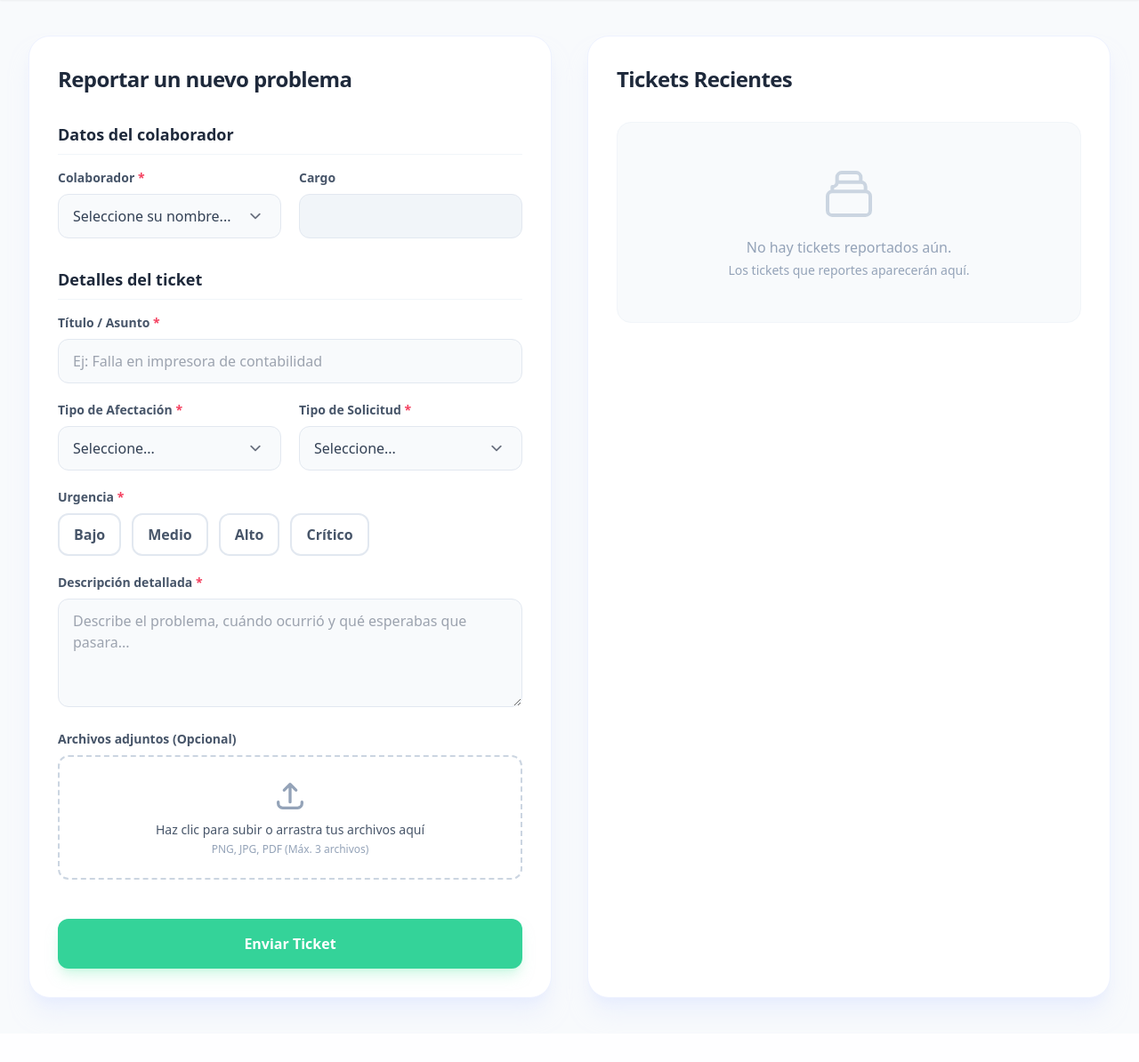
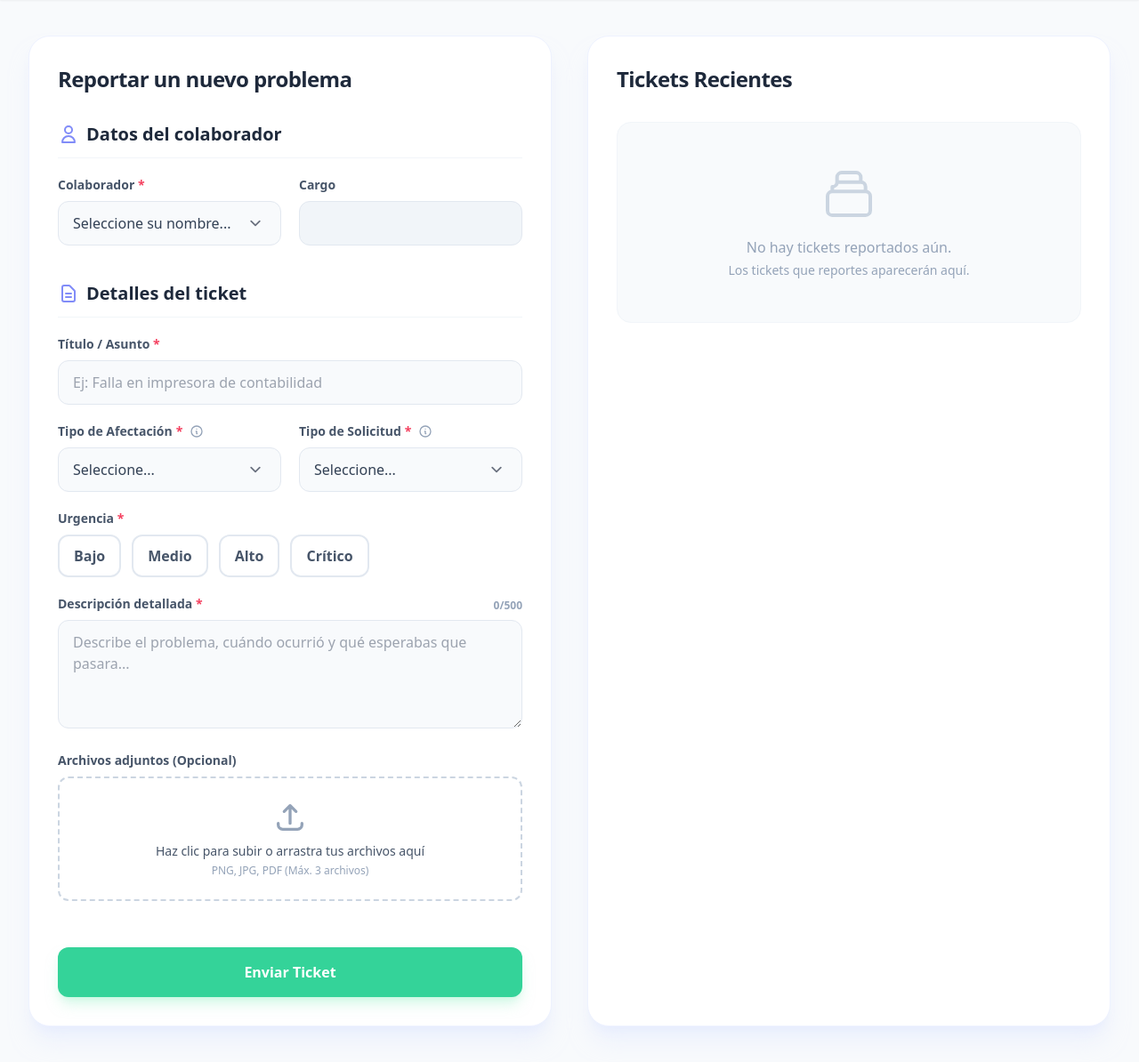
Before and after one commit to totalagroapps/Tickets-manufacturas, a FastAPI app: template templates/cliente_dashboard.html in a window 1280 px wide. Shown: the part 81-1275 px from the top of the page at 89% size. Before the commit the page ends 1220 px from the top, so only its background shows below. Run offline with FastAPI, Linux system fonts and the light colour scheme; the template is opened without the code that fills it, so the values that code supplies are empty; some libraries are stand-ins or nearby versions.

Commit message:
ui: Refinamientos visuales (tooltips, contador, colores en pills, header)

```diff
--- a/templates/base.html
+++ b/templates/base.html
@@ -21,7 +21,7 @@
                     </a>
                 </div>
                 <div class="flex items-center gap-3">
-                    <button id="installAppBtn" class="hidden bg-indigo-100 hover:bg-indigo-200 text-indigo-700 px-3 sm:px-4 py-1.5 sm:py-2 rounded-full text-xs sm:text-sm font-bold transition-colors shadow-sm flex items-center gap-1.5">
+                    <button id="installAppBtn" class="hidden bg-transparent hover:bg-indigo-50 text-indigo-500 border border-indigo-200 px-3 sm:px-4 py-1.5 sm:py-2 rounded-full text-xs sm:text-sm font-bold transition-colors flex items-center gap-1.5">
                         <svg class="w-4 h-4" fill="none" viewBox="0 0 24 24" stroke="currentColor"><path stroke-linecap="round" stroke-linejoin="round" stroke-width="2" d="M4 16v1a3 3 0 003 3h10a3 3 0 003-3v-1m-4-4l-4 4m0 0l-4-4m4 4V4" /></svg>
                         <span class="hidden sm:inline">Instalar App</span>
                         <span class="sm:hidden">Instalar</span>
--- a/templates/cliente_dashboard.html
+++ b/templates/cliente_dashboard.html
@@ -22,12 +22,15 @@
         <form action="/tickets" method="POST" id="ticketForm" novalidate class="w-full">
 
             <!-- SECCIÓN 1: Datos del colaborador -->
-            <div class="mb-8">
-                <h3 class="text-lg font-bold text-slate-800 mb-4 border-b border-slate-100 pb-2">Datos del colaborador</h3>
+            <div class="mb-10">
+                <h3 class="text-xl font-extrabold text-slate-800 mb-5 border-b border-slate-100 pb-3 flex items-center gap-2">
+                    <svg class="w-6 h-6 text-indigo-400" fill="none" viewBox="0 0 24 24" stroke="currentColor"><path stroke-linecap="round" stroke-linejoin="round" stroke-width="2" d="M16 7a4 4 0 11-8 0 4 4 0 018 0zM12 14a7 7 0 00-7 7h14a7 7 0 00-7-7z" /></svg>
+                    Datos del colaborador
+                </h3>
                 <div class="grid grid-cols-1 md:grid-cols-2 gap-4 sm:gap-5">
                     <div class="w-full box-border">
                         <label class="block text-slate-600 text-sm font-semibold mb-2">Colaborador <span class="text-rose-500">*</span></label>
-                        <select name="nombre_solicitante" id="nombre_solicitante" required class="custom-select w-full py-3 px-4 text-slate-700 bg-slate-50 border border-slate-200 rounded-xl focus:outline-none focus:ring-2 focus:ring-indigo-300 focus:border-indigo-400 transition-all box-border" onchange="updateCargo()">
+                        <select name="nombre_solicitante" id="nombre_solicitante" required class="custom-select w-full py-3 px-4 text-slate-700 bg-slate-50 border border-slate-200 rounded-xl focus:outline-none focus:ring-2 focus:ring-indigo-300 focus:border-indigo-400 transition-all box-border hover:bg-slate-100" onchange="updateCargo()">
                             <option value="">Seleccione su nombre...</option>
                         </select>
                         <p class="text-rose-500 text-xs mt-1 hidden" id="error_nombre_solicitante">Por favor selecciona tu nombre.</p>
@@ -41,19 +44,30 @@
             </div>
 
             <!-- SECCIÓN 2: Detalles del ticket -->
-            <div class="mb-8">
-                <h3 class="text-lg font-bold text-slate-800 mb-4 border-b border-slate-100 pb-2">Detalles del ticket</h3>
+            <div class="mb-10">
+                <h3 class="text-xl font-extrabold text-slate-800 mb-5 border-b border-slate-100 pb-3 flex items-center gap-2">
+                    <svg class="w-6 h-6 text-indigo-400" fill="none" viewBox="0 0 24 24" stroke="currentColor"><path stroke-linecap="round" stroke-linejoin="round" stroke-width="2" d="M9 12h6m-6 4h6m2 5H7a2 2 0 01-2-2V5a2 2 0 012-2h5.586a1 1 0 01.707.293l5.414 5.414a1 1 0 01.293.707V19a2 2 0 01-2 2z" /></svg>
+                    Detalles del ticket
+                </h3>
 
                 <div class="mb-5 w-full box-border">
                     <label class="block text-slate-600 text-sm font-semibold mb-2">Título / Asunto <span class="text-rose-500">*</span></label>
-                    <input type="text" name="titulo" required class="w-full py-3 px-4 text-slate-700 bg-slate-50 border border-slate-200 rounded-xl focus:outline-none focus:ring-2 focus:ring-indigo-300 focus:border-indigo-400 transition-all box-border" placeholder="Ej: Falla en impresora de contabilidad">
+                    <input type="text" name="titulo" required class="w-full py-3 px-4 text-slate-700 bg-slate-50 border border-slate-200 rounded-xl focus:outline-none focus:ring-2 focus:ring-indigo-300 focus:border-indigo-400 transition-all box-border hover:bg-slate-100" placeholder="Ej: Falla en impresora de contabilidad">
                     <p class="text-rose-500 text-xs mt-1 hidden" id="error_titulo">El título es obligatorio.</p>
                 </div>
 
                 <div class="grid grid-cols-1 md:grid-cols-2 gap-4 sm:gap-5 mb-5">
                     <div class="w-full box-border">
-                        <label class="block text-slate-600 text-sm font-semibold mb-2">Tipo de Afectación <span class="text-rose-500">*</span></label>
-                        <select name="tipo_afectacion" id="tipo_afectacion" required class="custom-select w-full py-3 px-4 text-slate-700 bg-slate-50 border border-slate-200 rounded-xl focus:outline-none focus:ring-2 focus:ring-indigo-300 focus:border-indigo-400 transition-all box-border" onchange="toggleEquipo()">
+                        <label class="flex items-center text-slate-600 text-sm font-semibold mb-2">
+                            Tipo de Afectación <span class="text-rose-500 ml-1">*</span>
+                            <div class="relative group cursor-help ml-2">
+                                <svg class="w-4 h-4 text-slate-400 hover:text-indigo-500 transition-colors" fill="none" viewBox="0 0 24 24" stroke="currentColor"><path stroke-linecap="round" stroke-linejoin="round" stroke-width="2" d="M13 16h-1v-4h-1m1-4h.01M21 12a9 9 0 11-18 0 9 9 0 0118 0z" /></svg>
+                                <div class="absolute bottom-full left-1/2 -translate-x-1/2 mb-2 hidden group-hover:block w-48 p-2 bg-slate-800 text-white text-xs rounded-lg shadow-lg z-10 text-center font-normal">
+                                    <strong>Aplicación:</strong> Fallos en software (Excel, ERP).<br><strong>Equipo:</strong> Daños físicos (Impresora, PC).
+                                </div>
+                            </div>
+                        </label>
+                        <select name="tipo_afectacion" id="tipo_afectacion" required class="custom-select w-full py-3 px-4 text-slate-700 bg-slate-50 border border-slate-200 rounded-xl focus:outline-none focus:ring-2 focus:ring-indigo-300 focus:border-indigo-400 transition-all box-border hover:bg-slate-100" onchange="toggleEquipo()">
                             <option value="">Seleccione...</option>
                             <option value="Aplicación">Aplicación</option>
                             <option value="Equipo">Equipo</option>
@@ -62,8 +76,16 @@
                     </div>
 
                     <div class="w-full box-border">
-                        <label class="block text-slate-600 text-sm font-semibold mb-2">Tipo de Solicitud <span class="text-rose-500">*</span></label>
-                        <select name="tipo_solicitud" id="tipo_solicitud" required class="custom-select w-full py-3 px-4 text-slate-700 bg-slate-50 border border-slate-200 rounded-xl focus:outline-none focus:ring-2 focus:ring-indigo-300 focus:border-indigo-400 transition-all box-border">
+                        <label class="flex items-center text-slate-600 text-sm font-semibold mb-2">
+                            Tipo de Solicitud <span class="text-rose-500 ml-1">*</span>
+                            <div class="relative group cursor-help ml-2">
+                                <svg class="w-4 h-4 text-slate-400 hover:text-indigo-500 transition-colors" fill="none" viewBox="0 0 24 24" stroke="currentColor"><path stroke-linecap="round" stroke-linejoin="round" stroke-width="2" d="M13 16h-1v-4h-1m1-4h.01M21 12a9 9 0 11-18 0 9 9 0 0118 0z" /></svg>
+                                <div class="absolute bottom-full right-0 md:left-1/2 md:-translate-x-1/2 mb-2 hidden group-hover:block w-48 p-2 bg-slate-800 text-white text-xs rounded-lg shadow-lg z-10 text-center font-normal">
+                                    <strong>Fallo:</strong> Algo dejó de funcionar.<br><strong>Instalación:</strong> Pides algo nuevo que no tenías.
+                                </div>
+                            </div>
+                        </label>
+                        <select name="tipo_solicitud" id="tipo_solicitud" required class="custom-select w-full py-3 px-4 text-slate-700 bg-slate-50 border border-slate-200 rounded-xl focus:outline-none focus:ring-2 focus:ring-indigo-300 focus:border-indigo-400 transition-all box-border hover:bg-slate-100">
                             <option value="">Seleccione...</option>
                             <option value="Fallo">Es un Fallo (No funciona)</option>
                             <option value="Instalación">Solicitud de Instalación</option>
@@ -74,7 +96,7 @@
 
                 <div class="mb-5 hidden w-full box-border" id="div_equipo">
                     <label class="block text-slate-600 text-sm font-semibold mb-2">¿Qué tipo de equipo? <span class="text-rose-500">*</span></label>
-                    <select name="subtipo_equipo" id="subtipo_equipo" class="custom-select w-full py-3 px-4 text-slate-700 bg-slate-50 border border-slate-200 rounded-xl focus:outline-none focus:ring-2 focus:ring-indigo-300 focus:border-indigo-400 transition-all box-border">
+                    <select name="subtipo_equipo" id="subtipo_equipo" class="custom-select w-full py-3 px-4 text-slate-700 bg-slate-50 border border-slate-200 rounded-xl focus:outline-none focus:ring-2 focus:ring-indigo-300 focus:border-indigo-400 transition-all box-border hover:bg-slate-100">
                         <option value="">Seleccione...</option>
                         <option value="Computador">Computador</option>
                         <option value="Cámara">Cámara</option>
@@ -90,27 +112,30 @@
                     <div class="grid grid-cols-2 md:flex md:flex-wrap gap-2 sm:gap-3">
                         <label class="cursor-pointer w-full md:w-auto">
                             <input type="radio" name="urgencia" value="Bajo" class="peer sr-only">
-                            <div class="text-center px-4 py-2.5 rounded-xl border-2 border-slate-200 text-slate-600 font-bold peer-checked:bg-emerald-100 peer-checked:text-emerald-700 peer-checked:border-emerald-400 transition-all hover:bg-slate-50">Bajo</div>
+                            <div class="text-center px-4 py-2.5 rounded-xl border-2 border-slate-200 text-slate-600 font-bold peer-checked:bg-emerald-500 peer-checked:text-white peer-checked:border-emerald-500 transition-all hover:bg-slate-50 hover:border-slate-300">Bajo</div>
                         </label>
                         <label class="cursor-pointer w-full md:w-auto">
                             <input type="radio" name="urgencia" value="Medio" class="peer sr-only">
-                            <div class="text-center px-4 py-2.5 rounded-xl border-2 border-slate-200 text-slate-600 font-bold peer-checked:bg-amber-100 peer-checked:text-amber-700 peer-checked:border-amber-400 transition-all hover:bg-slate-50">Medio</div>
+                            <div class="text-center px-4 py-2.5 rounded-xl border-2 border-slate-200 text-slate-600 font-bold peer-checked:bg-amber-500 peer-checked:text-white peer-checked:border-amber-500 transition-all hover:bg-slate-50 hover:border-slate-300">Medio</div>
                         </label>
                         <label class="cursor-pointer w-full md:w-auto">
                             <input type="radio" name="urgencia" value="Alto" class="peer sr-only">
-                            <div class="text-center px-4 py-2.5 rounded-xl border-2 border-slate-200 text-slate-600 font-bold peer-checked:bg-orange-100 peer-checked:text-orange-700 peer-checked:border-orange-400 transition-all hover:bg-slate-50">Alto</div>
+                            <div class="text-center px-4 py-2.5 rounded-xl border-2 border-slate-200 text-slate-600 font-bold peer-checked:bg-orange-500 peer-checked:text-white peer-checked:border-orange-500 transition-all hover:bg-slate-50 hover:border-slate-300">Alto</div>
                         </label>
                         <label class="cursor-pointer w-full md:w-auto">
                             <input type="radio" name="urgencia" value="Crítico" class="peer sr-only">
-                            <div class="text-center px-4 py-2.5 rounded-xl border-2 border-slate-200 text-slate-600 font-bold peer-checked:bg-rose-100 peer-checked:text-rose-700 peer-checked:border-rose-400 transition-all hover:bg-slate-50">Crítico</div>
+                            <div class="text-center px-4 py-2.5 rounded-xl border-2 border-slate-200 text-slate-600 font-bold peer-checked:bg-rose-500 peer-checked:text-white peer-checked:border-rose-500 transition-all hover:bg-slate-50 hover:border-slate-300">Crítico</div>
                         </label>
                     </div>
                     <p class="text-rose-500 text-xs mt-2 hidden" id="error_urgencia">Por favor selecciona el nivel de urgencia.</p>
                 </div>
 
                 <div class="mb-5 w-full box-border">
-                    <label class="block text-slate-600 text-sm font-semibold mb-2">Descripción detallada <span class="text-rose-500">*</span></label>
-                    <textarea name="descripcion" id="descripcion" rows="4" required placeholder="Describe el problema, cuándo ocurrió y qué esperabas que pasara..." class="w-full py-3 px-4 text-slate-700 bg-slate-50 border border-slate-200 rounded-xl focus:outline-none focus:ring-2 focus:ring-indigo-300 focus:border-indigo-400 transition-all box-border resize-y"></textarea>
+                    <label class="flex justify-between items-end text-slate-600 text-sm font-semibold mb-2">
+                        <span>Descripción detallada <span class="text-rose-500">*</span></span>
+                        <span id="charCount" class="text-xs text-slate-400 font-bold">0/500</span>
+                    </label>
+                    <textarea name="descripcion" id="descripcion" rows="4" maxlength="500" required placeholder="Describe el problema, cuándo ocurrió y qué esperabas que pasara..." class="w-full py-3 px-4 text-slate-700 bg-slate-50 border border-slate-200 rounded-xl focus:outline-none focus:ring-2 focus:ring-indigo-300 focus:border-indigo-400 transition-all box-border resize-y hover:bg-slate-100"></textarea>
                     <p class="text-rose-500 text-xs mt-1 hidden" id="error_descripcion">La descripción es obligatoria.</p>
                 </div>
 
@@ -129,7 +154,7 @@
                 </div>
             </div>
 
-            <button type="submit" id="submitBtn" class="bg-emerald-400 hover:bg-emerald-500 text-white font-bold py-4 px-4 rounded-xl shadow-lg shadow-emerald-200/50 w-full transition-all flex items-center justify-center gap-2">
+            <button type="submit" id="submitBtn" class="bg-emerald-400 hover:bg-emerald-500 text-white font-bold py-4 px-4 rounded-xl shadow-lg shadow-emerald-200/50 w-full transition-all flex items-center justify-center gap-2 mb-6 sm:mb-0">
                 <svg id="btnSpinner" class="animate-spin -ml-1 mr-2 h-5 w-5 text-white hidden" xmlns="http://www.w3.org/2000/svg" fill="none" viewBox="0 0 24 24">
                     <circle class="opacity-25" cx="12" cy="12" r="10" stroke="currentColor" stroke-width="4"></circle>
                     <path class="opacity-75" fill="currentColor" d="M4 12a8 8 0 018-8V0C5.373 0 0 5.373 0 12h4zm2 5.291A7.962 7.962 0 014 12H0c0 3.042 1.135 5.824 3 7.938l3-2.647z"></path>
@@ -264,6 +289,23 @@
                 }
             });
 
+            // Contador de caracteres para descripción
+            const descInput = document.getElementById('descripcion');
+            const charCount = document.getElementById('charCount');
+            if (descInput && charCount) {
+                descInput.addEventListener('input', function() {
+                    const count = this.value.length;
+                    charCount.textContent = `${count}/500`;
+                    if (count >= 500) {
+                        charCount.classList.add('text-rose-500');
+                        charCount.classList.remove('text-slate-400');
+                    } else {
+                        charCount.classList.remove('text-rose-500');
+                        charCount.classList.add('text-slate-400');
+                    }
+                });
+            }
+
             // Limpiar errores al interactuar
             form.addEventListener('input', (e) => {
                 if(e.target.hasAttribute('required')) {
@@ -284,7 +326,7 @@
         <h2 class="text-2xl font-extrabold mb-8 text-slate-800 tracking-tight">Tickets Recientes</h2>
 
         {% if tickets %}
-        <div class="space-y-4">
+        <div class="flex flex-col gap-3">
             {% for ticket in tickets %}
             <div class="border rounded-2xl p-5 sm:p-6 transition-all hover:shadow-md w-full box-border
                 {% if ticket.estado == 'Completado' %}bg-slate-50 border-slate-100 opacity-75
```
